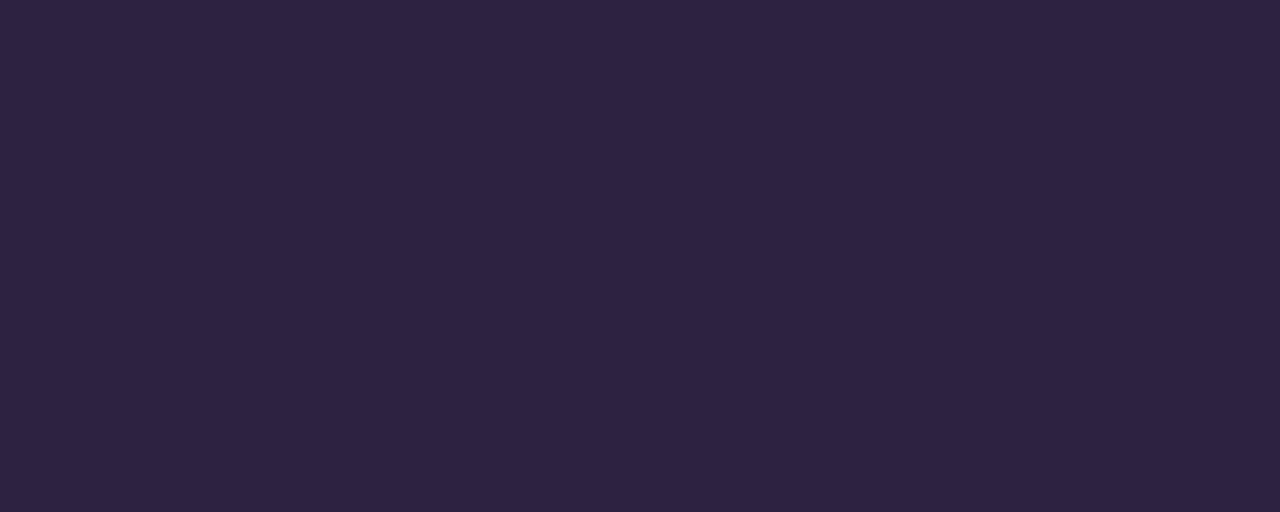
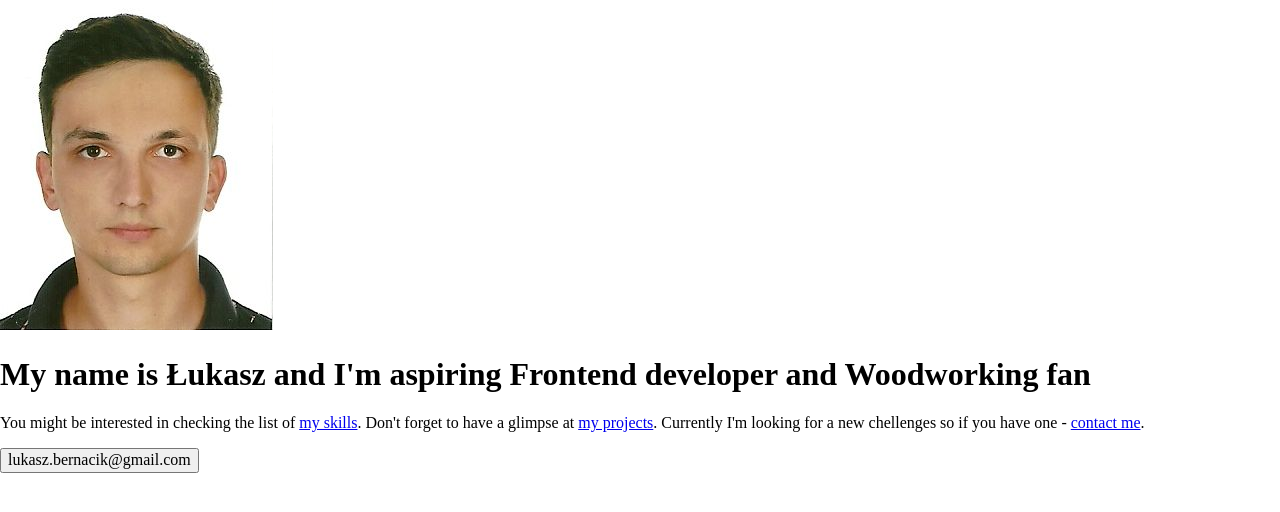
Before and after one commit to lukasz-bernacik/lukasz-bernacik.github.io, a website built with webpack: page src/pages/index.html in a window 1280 px wide. Built offline with nearby package versions, Linux system fonts and the light colour scheme.

Commit message:
add html for hero section

```diff
--- a/src/pages/index.html
+++ b/src/pages/index.html
@@ -3,7 +3,7 @@
   <head>
     <meta charset="UTF-8" />
     <meta name="viewport" content="width=device-width, initial-scale=1.0" />
-    <title>WTF: Webpack starter kit</title>
+    <title>Łukasz Bernacik - Portfolio</title>
     <meta name="description" content="Your project description" />
     <!-- Title -->
     <meta property="og:title" content="" />
@@ -18,5 +18,14 @@
     />
   </head>
   <body>
+    <main>
+      <section class="hero">
+        <img class="hero__image" src="../assets/img/Photo.jpg" alt="Łukasz Bernacik Photo">
+        <h1 class="hero__heading">My name is Łukasz and I'm aspiring <span class="hero__heading hero__heading--color">Frontend developer </span>and Woodworking fan</h1>
+        <p class="hero__description">You might be interested in checking the list of <a class="hero__link" href="#">my skills</a>. Don't forget to have a glimpse at <a class="hero__link" href="#">my projects</a>. Currently I'm looking for a new chellenges so if you have one - <a class="hero__link" href="#">contact me</a>.</p>
+        <button class="hero__button">lukasz.bernacik@gmail.com</button>
+      </section>
+    </main>
+
   </body>
 </html>
--- a/src/scss/_variables.scss
+++ b/src/scss/_variables.scss
@@ -1 +1,6 @@
-$wtf: #2D2241;
+$main_background: #FFFFFF;
+$blue: #1070CA;
+$text_link: #4DA8FF;
+$blue_light: #DBEAF7;
+$text_dark: #234361;
+$text_deafult: #425A70;
--- a/src/scss/main.scss
+++ b/src/scss/main.scss
@@ -2,12 +2,3 @@
 
 @import "_variables";
 @import "modules/hello.scss";
-
-body {
-  background: $wtf;
-  color: #fff;
-  display: flex;
-  align-items: center;
-  justify-content: center;
-  min-height: 100vh;
-}
```
Also changed, not shown: src/assets/img/Photo.jpg (added).
